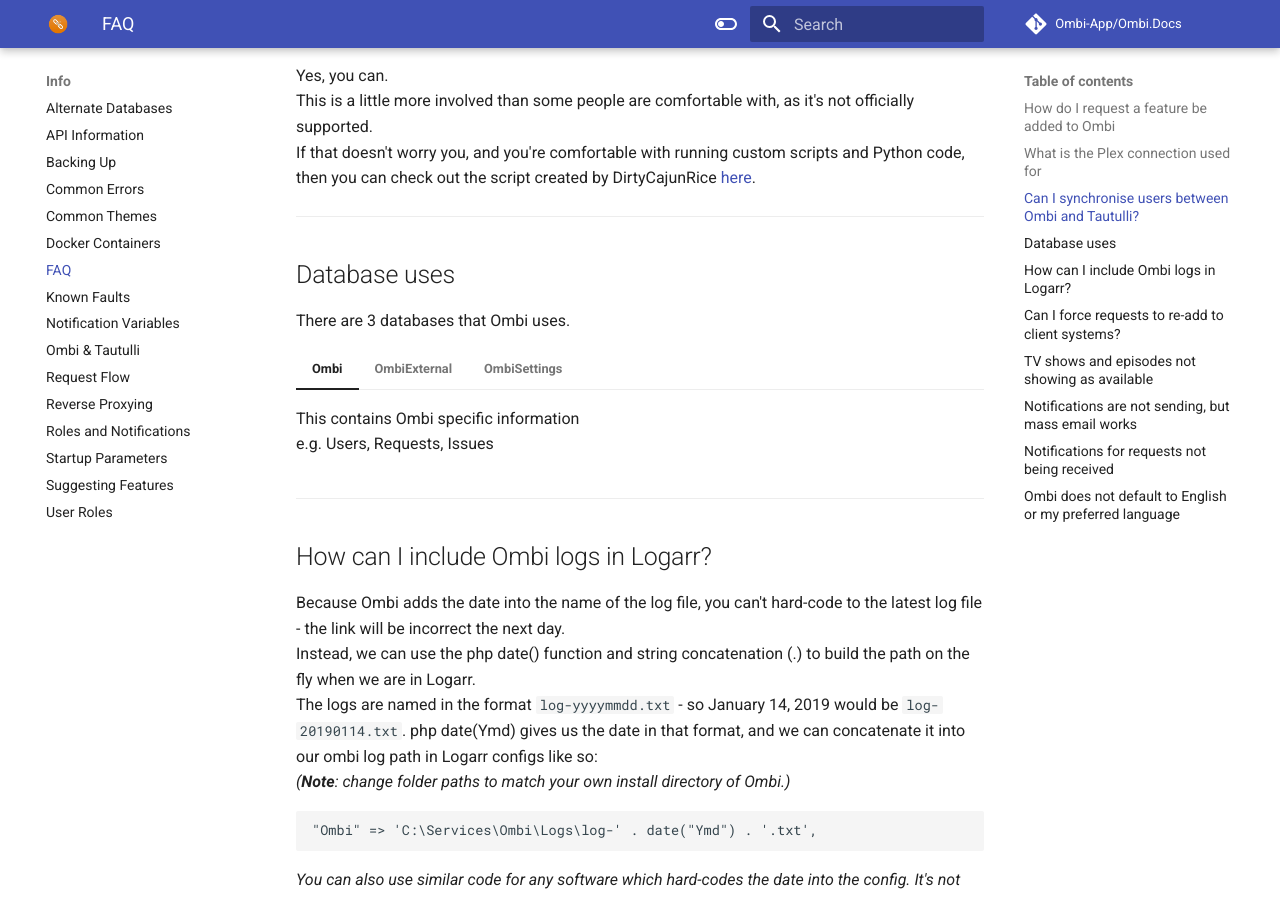
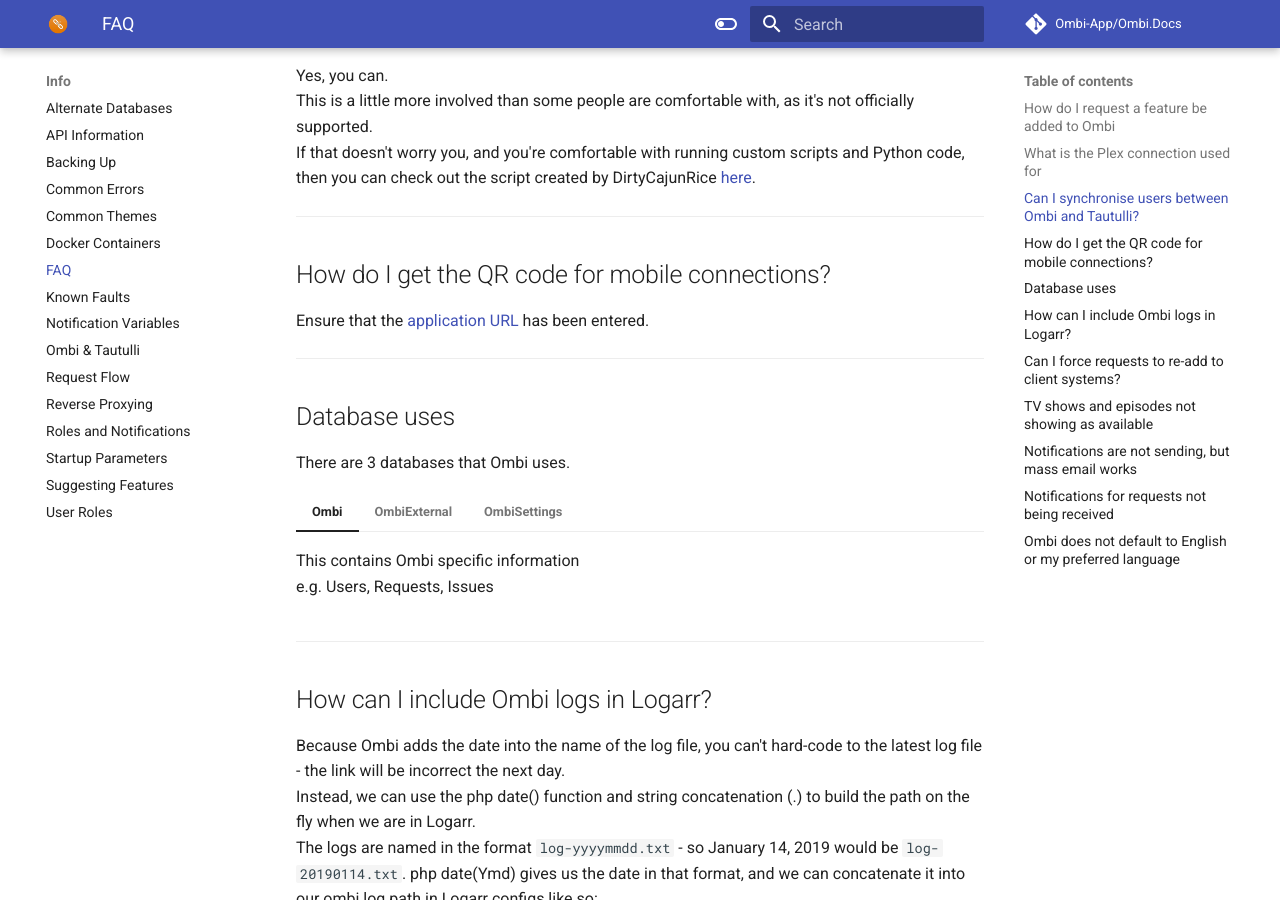
Before and after one commit to Ombi-app/Ombi.Docs, an MkDocs documentation site: the page built from docs/info/faq.md, in a window 1280 px wide and 900 px high, scrolled down 669 px. Built offline with MkDocs 1.6.1 and Material for MkDocs 9.7.7, drawn with Linux system fonts in a browser that asks for light colours; comment, search, counter and statistics services are not loaded.

Commit message:
Add note regarding QR code

```diff
--- a/docs/info/faq.md
+++ b/docs/info/faq.md
@@ -26,6 +26,11 @@
 Yes, you can.
 This is a little more involved than some people are comfortable with, as it's not officially supported.
 If that doesn't worry you, and you're comfortable with running custom scripts and Python code, then you can check out the script created by DirtyCajunRice [here](../info/ombi-tautulli.md).
+***
+
+## How do I get the QR code for mobile connections?
+
+Ensure that the [application URL](../../settings/customization/#application-url) has been entered.
 ***
 
 ## Database uses
--- a/docs/settings/customization.md
+++ b/docs/settings/customization.md
@@ -11,8 +11,9 @@
 
 This is for any external links we send out (this link should be the externally accessible URL), usually in the form of an email.
 e.g. Password reset email - we use the Application URL to take them to a page where they can reset their password.
+This is also used to generate the QR code for mobile app connections.
 
-**Format:** `http://ombi.app/` or `https://ombi.app/`
+**Format:** `http://ombi.example.com/` or `http://ombi.example.com/` or `https://example.com/ombi/`
 
 ## Custom Logo
 
```
